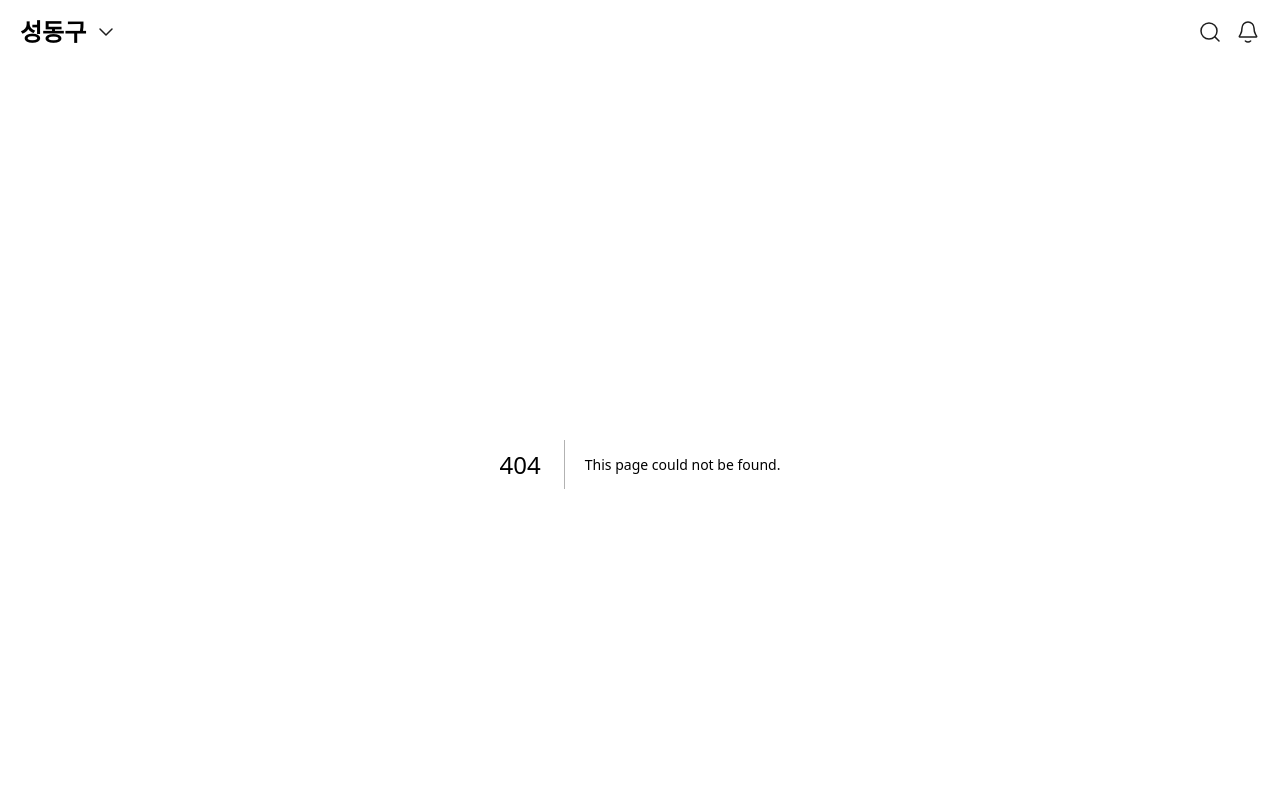
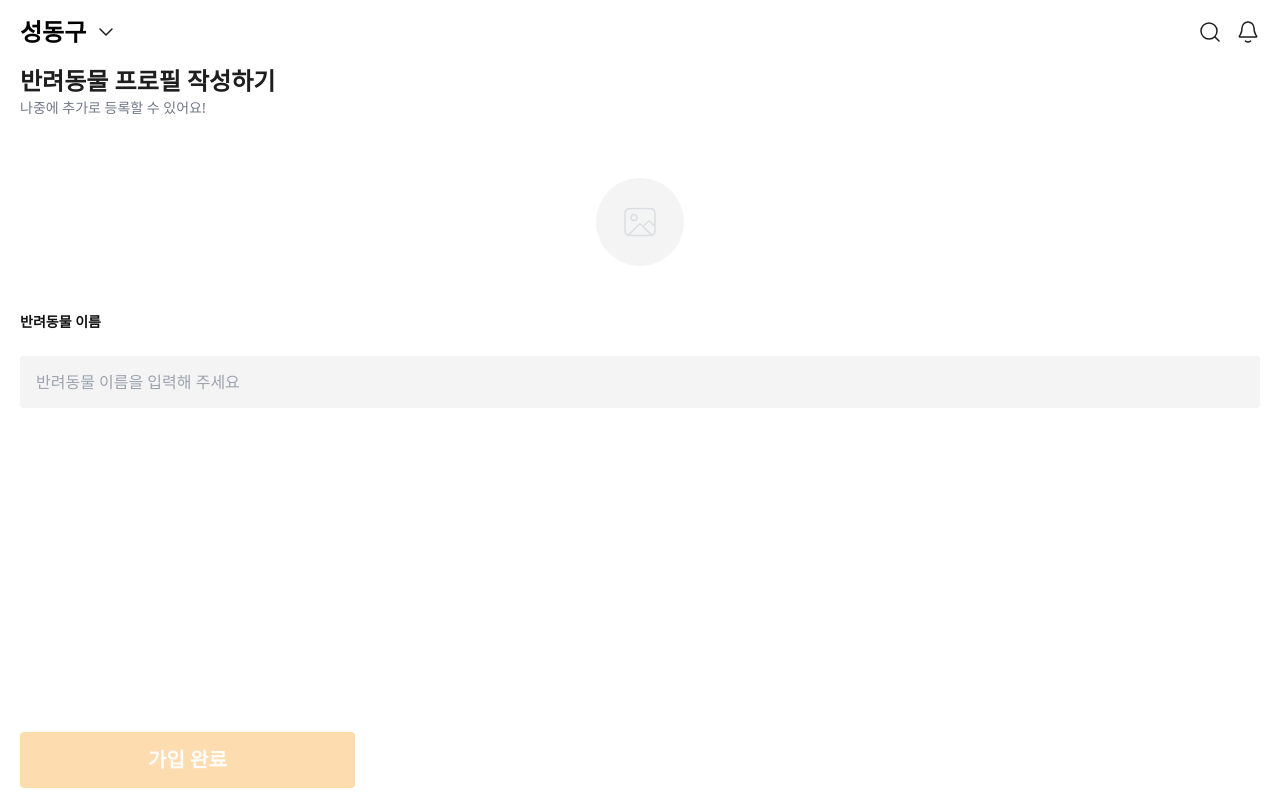
Before and after one commit to heum-jh/web-starter, a Next.js app: page /pet-profile in a window 1280 px wide. Before the commit this address had no page. Shown: the top 800 px of the page. Built offline with nearby package versions, Linux system fonts and the light colour scheme.

Commit message:
fix: 반려동물 프로필 작성하기 페이지 작업

```diff
--- /dev/null
+++ b/src/pages/pet-profile.tsx
@@ -0,0 +1,35 @@
+import Image from "next/image";
+
+const PetProfile = () => {
+  return (
+    <div className="px-5">
+      <div>
+        <div className="text-[1.5rem]/[2.125rem] font-bold text-[#1e1e1e]">반려동물 프로필 작성하기</div>
+        <div className="text-[0.875rem]/[1.25rem] font-normal text-[#707888]">나중에 추가로 등록할 수 있어요!</div>
+      </div>
+      <label className="relatvie  mx-auto mt-[3.75rem] flex h-[5.5rem] w-[5.5rem] items-center justify-center rounded-full bg-[#f4f4f4]">
+        <input type="file" className="hidden" />
+        <div className="relative h-9 w-9">
+          <Image alt="profile" fill src="/images/assets/common/basic-img.svg" className="absolute object-cover" />
+        </div>
+      </label>
+      <div className="mt-[2.875rem] flex flex-col gap-6">
+        <div className="text-[0.875rem]/[1.25rem] font-semibold text-[#111111]">반려동물 이름</div>
+        <input
+          className="h-[3.25rem] w-full rounded-[0.25rem] bg-[#f4f4f4] px-4"
+          placeholder="반려동물 이름을 입력해 주세요"
+        />
+      </div>
+      <div className="fixed bottom-3">
+        <button
+          type="button"
+          className="h-14 w-[20.938rem] cursor-pointer rounded-[0.25rem] bg-[#fddcb0] text-[1.25rem]/[1.5rem] font-semibold text-[#ffffff]"
+        >
+          가입 완료
+        </button>
+      </div>
+    </div>
+  );
+};
+
+export default PetProfile;
```
Also changed, not shown: public/images/assets/common/basic-img.svg (added).
